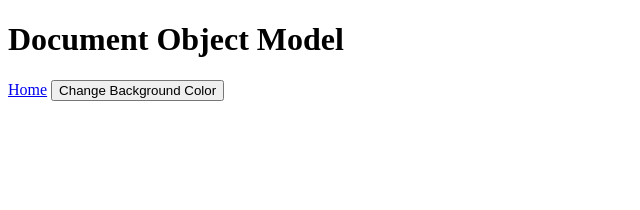
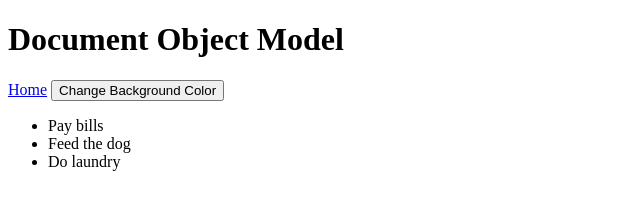
Before and after one commit to 2305G6YE/projects, a plain HTML site: page digitalOceanDOM/index.html in a window 1280 px wide. Shown: the whole page, without its empty margins (0-640 px from the left). Drawn offline with Linux system fonts and the light colour scheme.

Commit message:
ADD: new nodes to index.html through script.js

```diff
--- a/digitalOceanDOM/index.html
+++ b/digitalOceanDOM/index.html
@@ -10,6 +10,11 @@
     <a id="nav" href="index.html">Home</a>
     <button id="changeBackground">Change Background Color</button>
 
+    <ul>
+        <li>Buy groceries</li>
+        <li>Feed the cat</li>
+        <li>Do laundry</li>
+    </ul>
     <script src="scripts.js"></script>
 </body>
 </html>
--- a/digitalOceanDOM/scripts.js
+++ b/digitalOceanDOM/scripts.js
@@ -3,3 +3,25 @@ let button = document.getElementById('changeBackground');
 button.addEventListener('click', () => {
     document.body.style.backgroundColor = 'fuchsia';
 });
+
+const paragraph = document.createElement('p');
+paragraph.textContent = "I'm a brand new paragraph.";
+
+const text = document.createTextNode("I'm a new text node.")
+
+const toDoList = document.querySelector('ul');
+
+const newToDo = document.createElement('li');
+newToDo.textContent = 'Do homework';
+toDoList.appendChild(newToDo);
+
+const anotherToDo = document.createElement('li');
+anotherToDo.textContent = 'Pay bills';
+toDoList.insertBefore(anotherToDo, toDoList.firstElementChild);
+
+const modifiedToDo = document.createElement('li');
+modifiedToDo.textContent = 'Feed the dog';
+toDoList.replaceChild(modifiedToDo, toDoList.children[2]);
+
+toDoList.removeChild(toDoList.lastElementChild);
+toDoList.children[1].remove();
```
